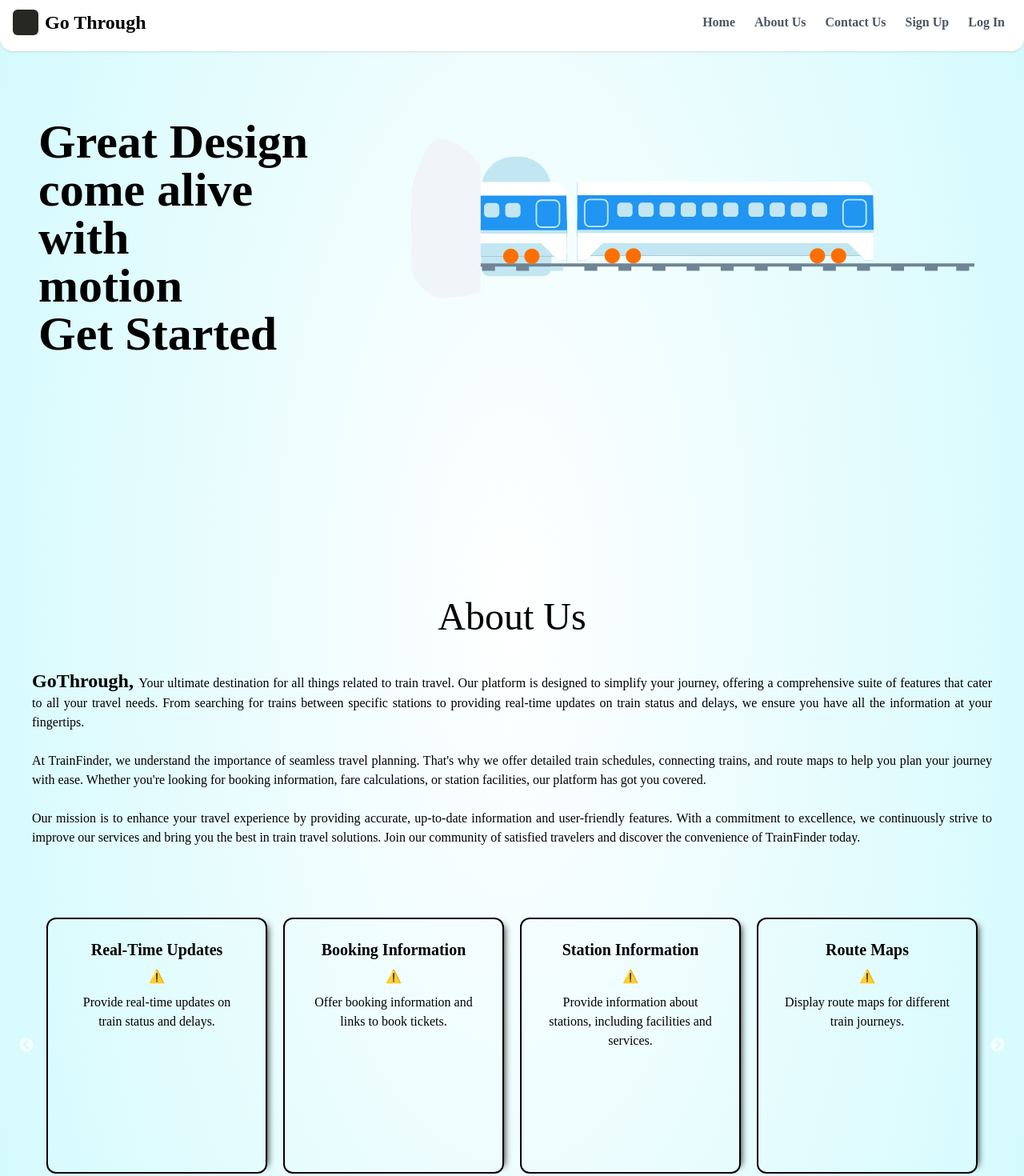
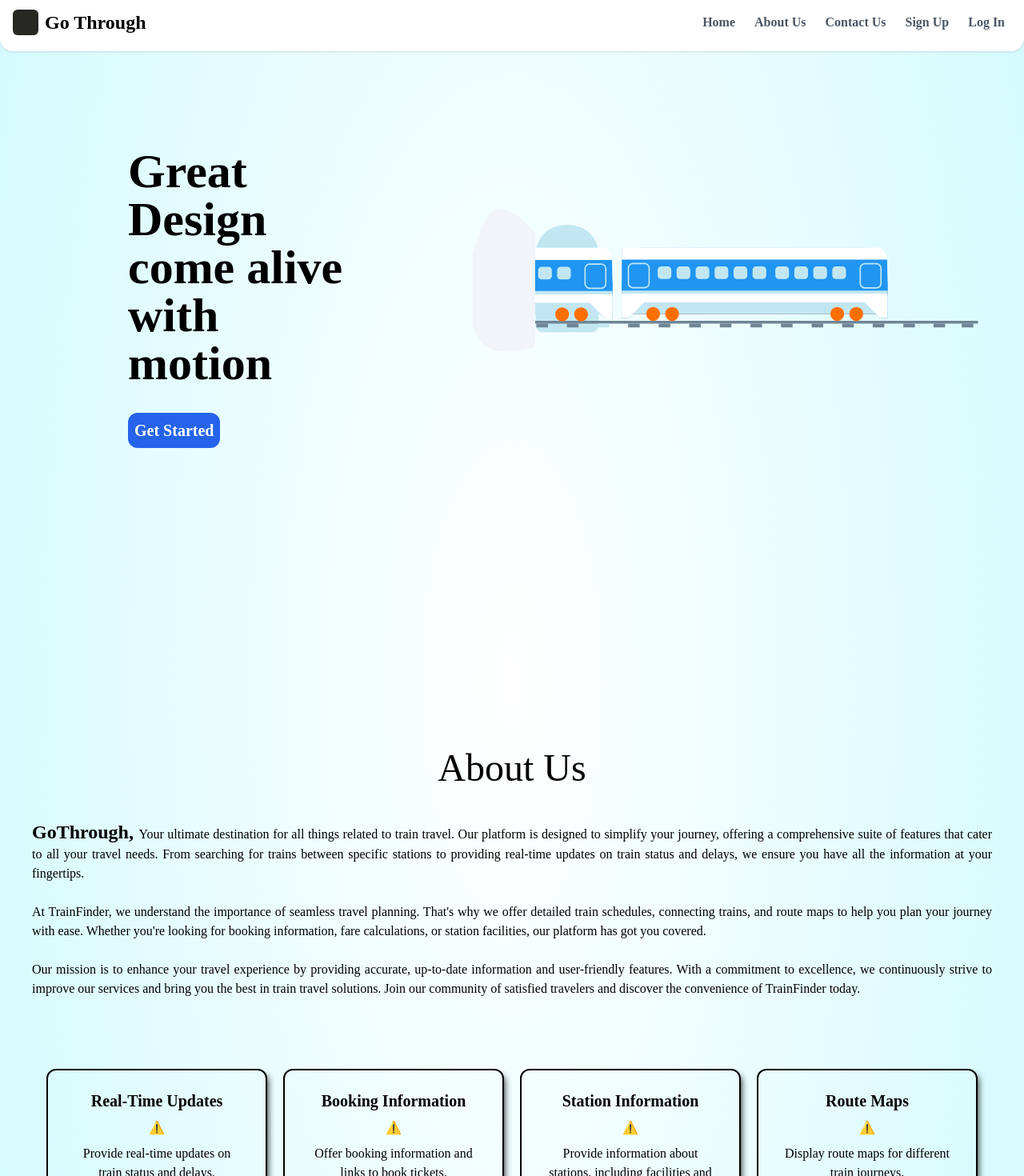
Before and after one commit to MBBeAgLE7/gothrough, a React (Create React App) app: page / in a window 1280 px wide. Shown: the top 1470 px of the page at 80% size. Built offline with nearby package versions, Linux system fonts and the light colour scheme.

Commit message:
Ref added

```diff
--- a/package.json
+++ b/package.json
@@ -13,6 +13,7 @@
     "react": "^18.3.1",
     "react-dom": "^18.3.1",
     "react-lottie": "^1.2.4",
+    "react-router-dom": "^6.25.1",
     "react-scripts": "5.0.1",
     "react-slick": "^0.30.2",
     "slick-carousel": "^1.8.1",
--- a/src/App.jsx
+++ b/src/App.jsx
@@ -9,7 +9,6 @@ function App() {
     <>
     <div className="absolute top-0 z-[-2] h-auto w-full rotate-360 transform bg-white bg-[radial-gradient(60%_120%_at_50%_50%,hsla(0,0%,100%,0)_0,rgba(209,250,253,1.8)_100%)]">
       <Hero/>
-      <About/>
     </div>
     <Navbar/>
     </>
--- a/src/Components/About.jsx
+++ b/src/Components/About.jsx
@@ -1,11 +1,11 @@
-import React from 'react';
+import React, {useRef} from 'react';
 import "slick-carousel/slick/slick.css";
 import "slick-carousel/slick/slick-theme.css";
 import Slider from "react-slick";
 import { Player } from '@lottiefiles/react-lottie-player';
 import '../App.css';
 
-const About = () => {
+const About =  React.forwardRef((props, ref) => {
   var settings = {
     infinite: true,
     speed: 500,
@@ -72,8 +72,8 @@ const About = () => {
   ];
 
   return (
-    <div className='w-full'>
-      <h1 className='mt-40 p-0 text-5xl text-center w-full h-auto font-medium'>About Us</h1>
+    <div ref={ref} className='w-full'>
+      <h1 className='mt-2 p-0 text-5xl text-center w-full h-auto font-medium'>About Us</h1>
       <div className='text-justify p-10'>
         <span className='font-bold text-2xl pb-10'>GoThrough,  </span><span>Your ultimate destination for all things related to train travel. Our platform is designed to simplify your journey, offering a comprehensive suite of features that cater to all your travel needs. From searching for trains between specific stations to providing real-time updates on train status and delays, we ensure you have all the information at your fingertips.<br/><br/>
 
@@ -102,6 +102,6 @@ const About = () => {
       </div>
     </div>
   );
-}
+})
 
 export default About;
--- a/src/Components/Hero.jsx
+++ b/src/Components/Hero.jsx
@@ -1,8 +1,10 @@
-import React from "react";
+import React, {useRef} from "react";
 import { useLottie } from "lottie-react";
 import groovyWalkAnimation from "./groovyWalk.json";
+import About from "./About";
 
 const Move = () => {
+  const aboutRef = useRef(null)
   const options = {
     animationData: groovyWalkAnimation,
     loop: true
@@ -10,22 +12,31 @@ const Move = () => {
 
   const { View } = useLottie(options);
 
+  const handleGetStarted = () => {
+    if (aboutRef.current) {
+      aboutRef.current.scrollIntoView({ behavior: 'smooth' });
+    }
+  }
+
+
   return (
   <>
-  <div className="train m-2 p-2 flex justify-between items-center">
-    <div className="home-text text-6xl ml-8 text-wrap font-bold">
+  <div className="train m-2 p-2 flex justify-between mt-8">
+    <div className="home-text text-6xl ml-36 mt-36 text-wrap font-bold">
         <p className="para w-100%">
           Great Design <br /> come alive with <br />motion
         </p>
-        <button>
+        <button onClick={handleGetStarted} className="font-bold text-xl bg-blue-600 text-white p-2 rounded-xl mt-8">
           Get Started
         </button>
     </div>
-    <div className="animation-train ml-32 w-[55rem]">
+    <div className="animation-train ml-32 pt-20 w-[55rem] h-[55rem]">
       {View}
     </div>
   </div>
-
+  <div ref={aboutRef}>
+        <About />
+      </div>
   </>
   )
 };
```
Also changed, not shown: 1 other file (tests, documents, lock files or other folders).
